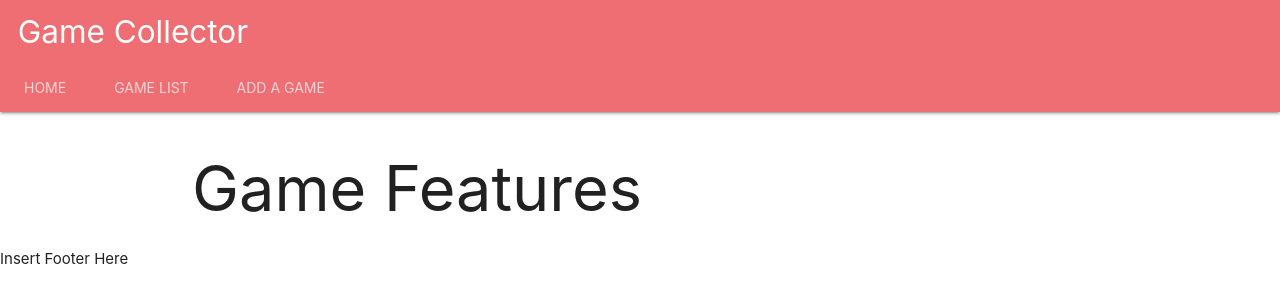
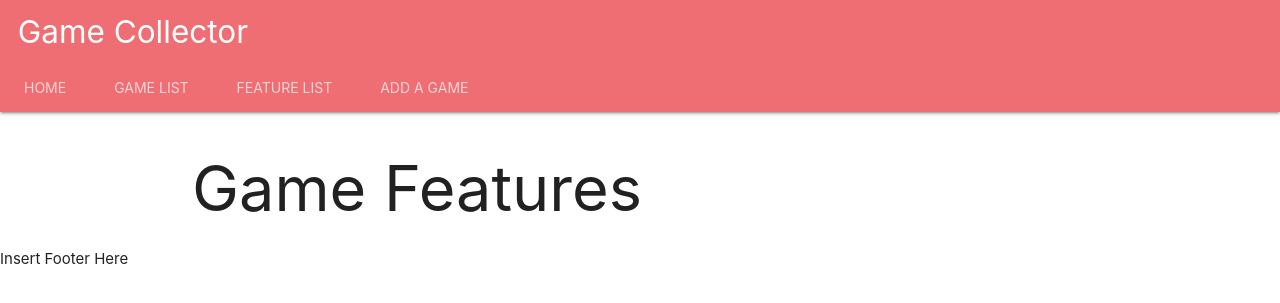
Before and after one commit to ArmadaDev25/gameCollector_django, a Django app: page /features/ in a window 1280 px wide. Shown: the top 303 px of the page. Run offline with Django 4.2, Linux system fonts and the light colour scheme; data that the repository does not hold is empty.

Commit message:
Can now access the features list via the navbar

```diff
--- a/gameCollector_project/main_app/templates/base.html
+++ b/gameCollector_project/main_app/templates/base.html
@@ -18,6 +18,7 @@
                 <ul class="tabs tabs-transparent">
                     <li class="tab"><a href="/">Home</a></li>
                     <li class="tab"><a href="{% url 'game_list'%}">Game List</a></li>
+                    <li class="tab"><a href="{% url 'features_list'%}">Feature List</a></li>
                     <li class="tab"><a href="{% url 'game_form' %}">Add A Game</a></li>
                 </ul>
             </div>
```
